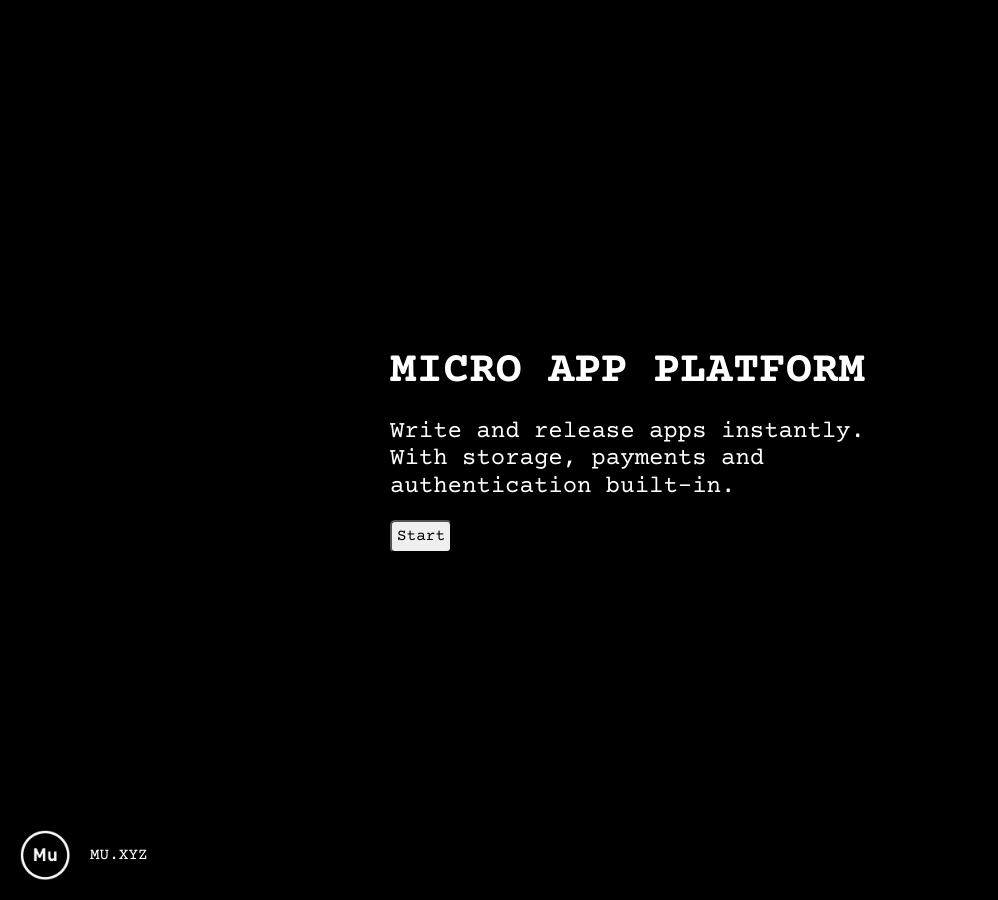
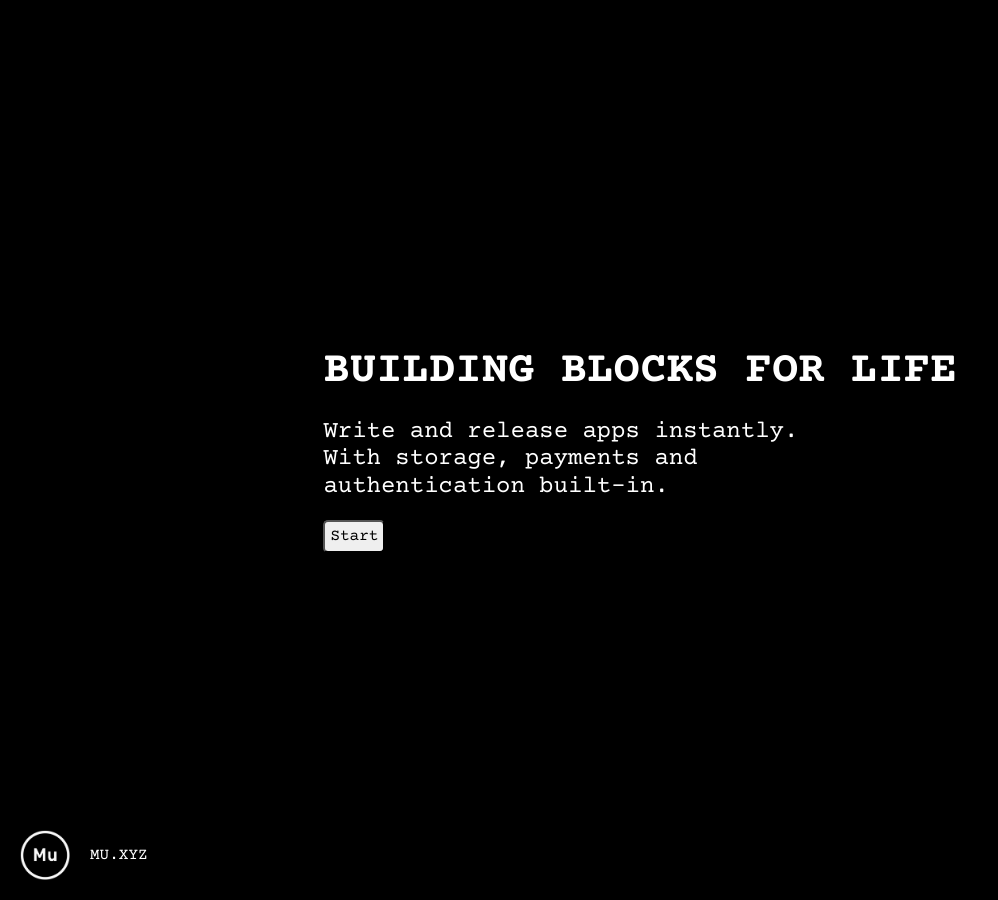
Before and after one commit to muxyz/website, a Jekyll site: the page index.html, which Jekyll copies as it is, in a window 1280 px wide. Shown: the whole page, without its empty margins (0-998 px from the left). Built offline with Jekyll 4.4.1, drawn with Linux system fonts in a browser that asks for light colours.

Commit message:
Update index.html

```diff
--- a/index.html
+++ b/index.html
@@ -19,7 +19,7 @@
     </div>
     <div class="wrap">
       <div class="inner">
-        <h1>Micro app platform</h1>
+        <h1>Building blocks for life</h1>
         <h2>Write and release apps instantly. With storage, payments and authentication built-in.</h2>
 	<a href="https://mu.app"><button>Start</button></a>
       </div>
```
